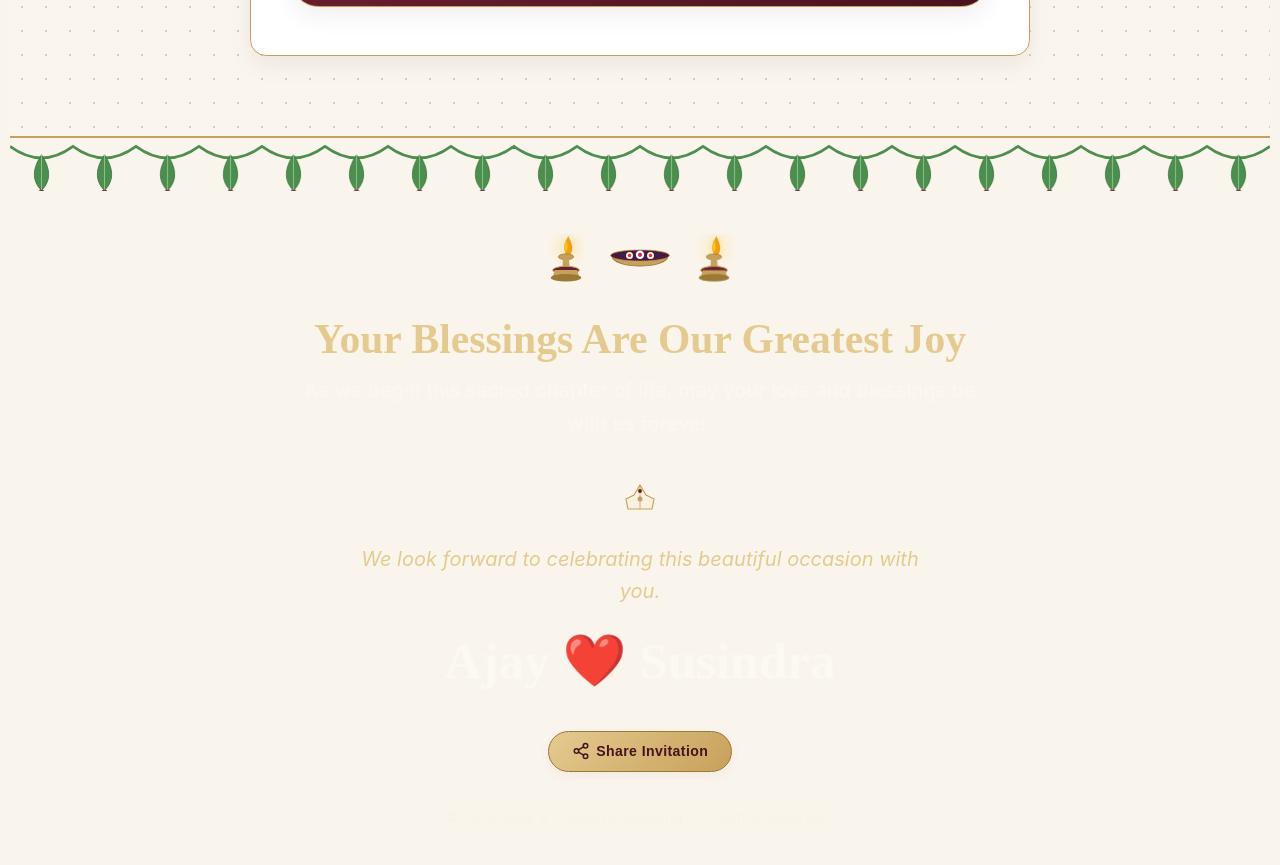
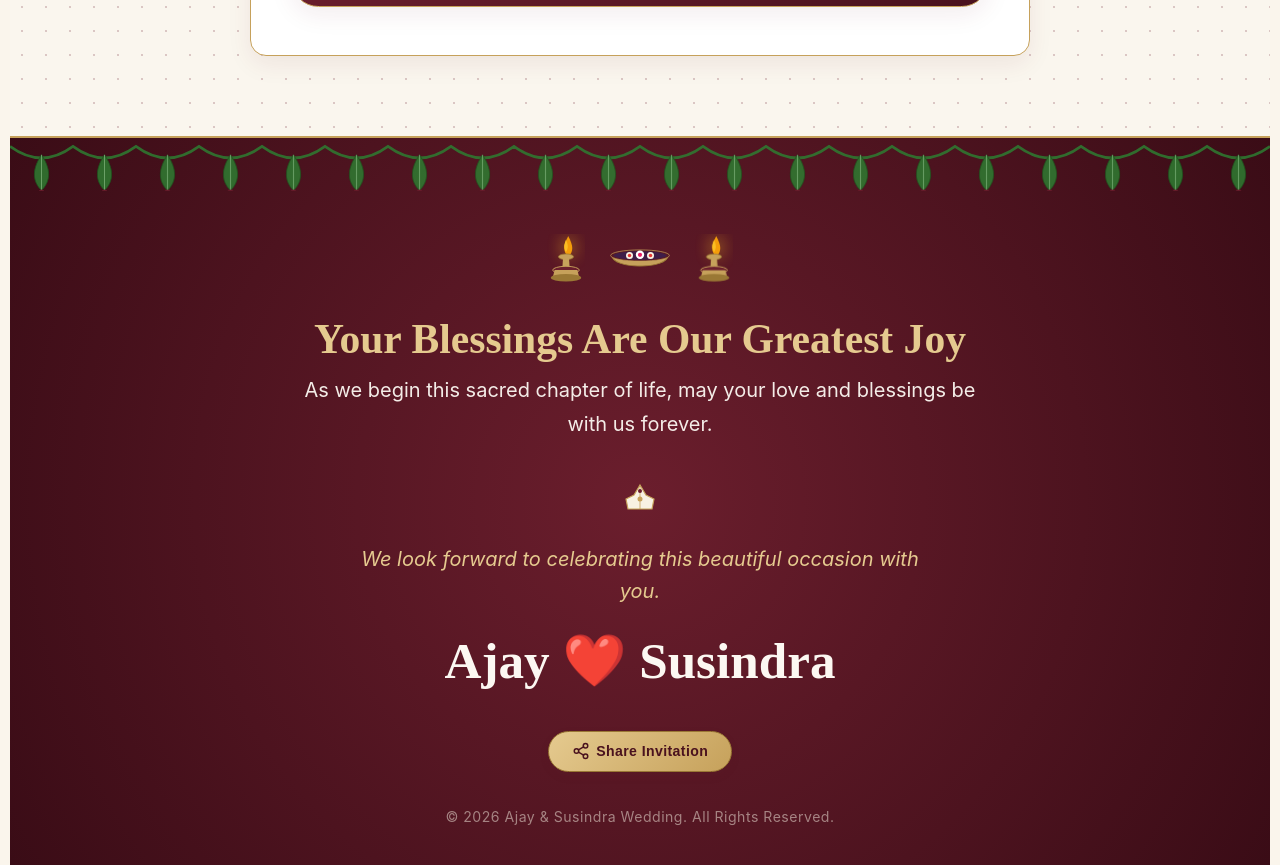
Before and after one commit to RithikaSaravanakumar/ajay-susiwedding, a React app in the folder frontend/: page / in a window 1280 px wide. Shown: the part 9420-10285 px from the top of the page. Built offline with nearby package versions, Linux system fonts and the light colour scheme; the HTML template or start-up script is replaced by a standard one.

Commit message:
Add rich maroon background for final footer section below RSVP form

```diff
--- a/frontend/src/index.css
+++ b/frontend/src/index.css
@@ -102,14 +102,21 @@ section,
   background-size: 24px 24px !important;
 }
 
-/* Clean Non-Card Sections (Hero, Quotes, Header, Footer) Have Completely Clean Background */
+/* Clean Non-Card Sections (Hero, Quotes, Header) Have Clean Ivory Background */
 #home,
 .hero-main-section,
 .quote-card-section,
-header.main-header,
-footer {
+header.main-header {
   background-image: none !important;
   background-color: #FAF5EC !important;
+}
+
+/* Rich Maroon Background for Final Footer Section Below RSVP Form */
+footer {
+  background-color: #6B1E2D !important;
+  background-image: radial-gradient(circle at 50% 50%, #6B1E2D 0%, #3A0C16 100%) !important;
+  color: var(--color-cream) !important;
+  border-top: 2px solid var(--color-gold) !important;
 }
 
 /* Hero Section Top Clearance so Fixed Navbar Never Covers Lamp or A♥S Logo */
```
